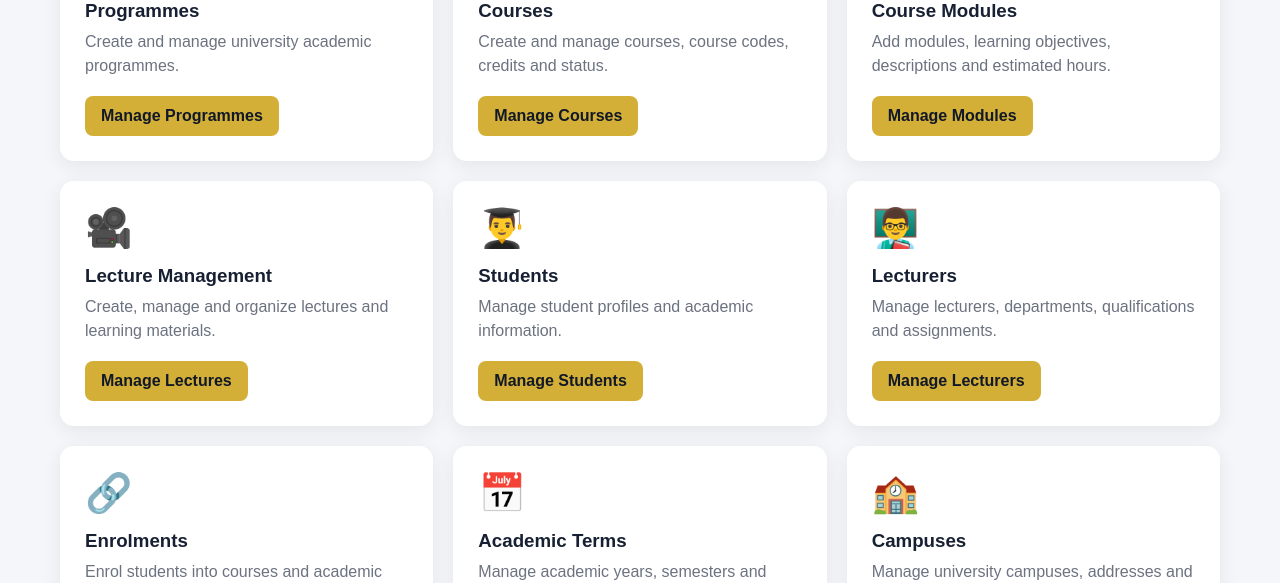
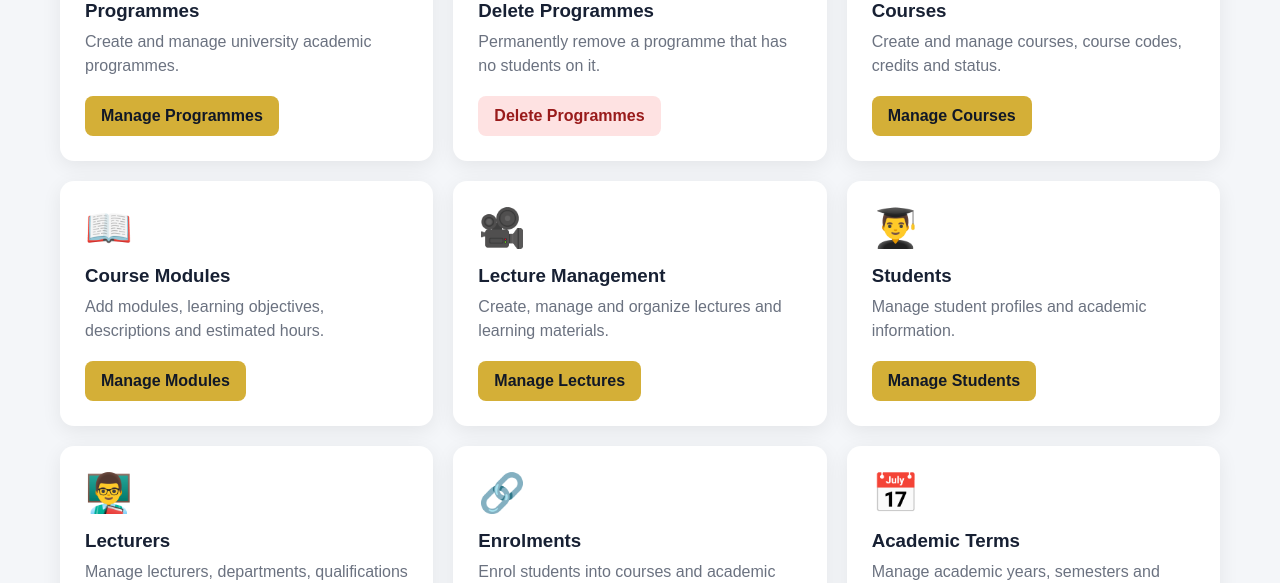
Before and after one commit to felixbrownz907-rgb/E-campus-, a plain HTML site: page pages/admin-dashboard.html in a window 1280 px wide. Shown: the part 517-1100 px from the top of the page. Drawn offline with nearby package versions, Linux system fonts and the light colour scheme; no server answers.

Commit message:
Update admin-dashboard.html

```diff
--- a/pages/admin-dashboard.html
+++ b/pages/admin-dashboard.html
@@ -185,6 +185,15 @@
 
         .management-card a:hover {
             background: #c29d24;
+        }
+
+        .management-card a.danger-link {
+            background: #fee2e2;
+            color: #991b1b;
+        }
+
+        .management-card a.danger-link:hover {
+            background: #fecaca;
         }
 
         @media (max-width: 900px) {
@@ -382,6 +391,28 @@
 
                 <a href="admin-programmes.html">
                     Manage Programmes
+                </a>
+
+            </div>
+
+
+            <div class="management-card">
+
+                <div class="icon">
+                    🗑️
+                </div>
+
+                <h3>
+                    Delete Programmes
+                </h3>
+
+                <p>
+                    Permanently remove a programme
+                    that has no students on it.
+                </p>
+
+                <a href="admin-delete-programme.html" class="danger-link">
+                    Delete Programmes
                 </a>
 
             </div>
```
